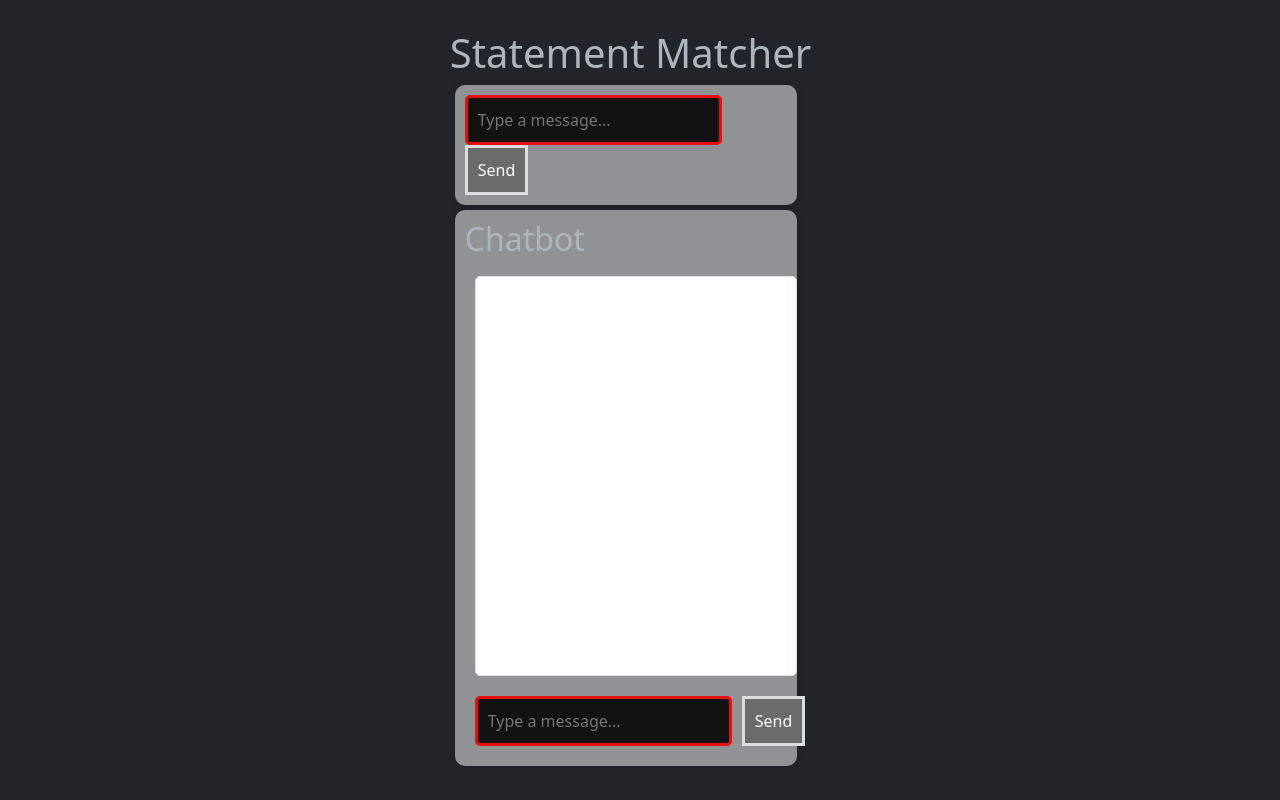
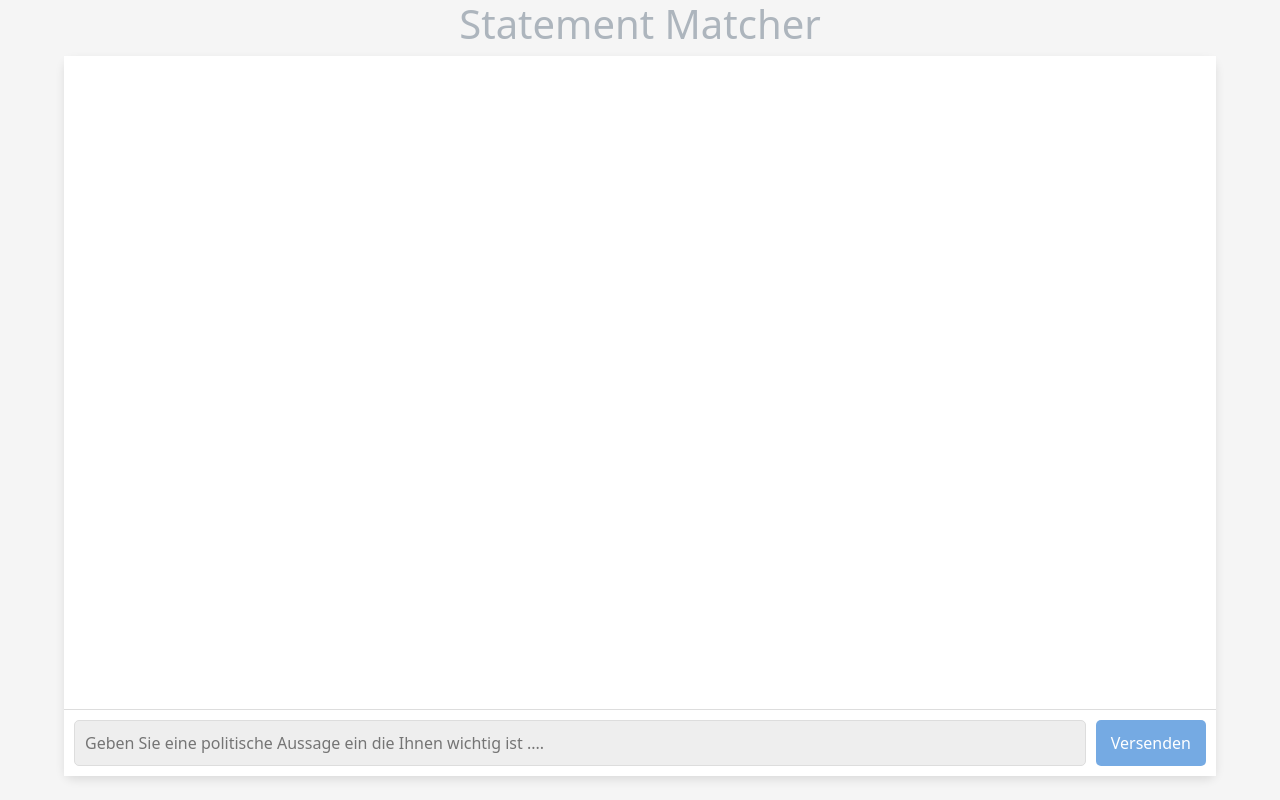
Before and after one commit to mrclklgnst/theadvisory, a Django app: page /PoliticalAdvisor/statementmatcher/ in a window 1280 px wide. Run offline with Django 5.2, Linux system fonts and the light colour scheme.

Commit message:
beautiful box with no function

```diff
--- a/PoliticalAdvisor/static/PoliticalAdvisor/scripts.js
+++ b/PoliticalAdvisor/static/PoliticalAdvisor/scripts.js
@@ -90,8 +90,8 @@ function createTable(data) {
 
 async function sendUserInput() {
     // Function that sends user input to the server and awaits a response
-    let userInput = document.getElementById('user-input').value.trim(); // Trimmed user input
-    let chatBox = document.getElementById('chat-box'); // Chat box element
+    let userInput = document.getElementById('userInput').value.trim(); // Trimmed user input
+    let chatBox = document.getElementById('messageWindow'); // Chat box element
 
     if (!userInput) {
         alert("Please enter a message!");
--- a/PoliticalAdvisor/static/PoliticalAdvisor/style.css
+++ b/PoliticalAdvisor/static/PoliticalAdvisor/style.css
@@ -1,68 +1,83 @@
-body, html {
+main, body, html {
     height: 100%;
     width: 100%;
     margin: 0;
     padding: 0;
     display: flex;
-            justify-content: center;
+    flex-direction: column;
     align-items: center;
     background-color: #f5f5f5;
 }
 
+/* 🟢 Main chat container */
 .chat-container {
     display: flex;
     flex-direction: column;
-    justify-content: center;
-    align-content: center;
+    justify-content: space-between;
     width: 90%;
-            background: rgba(255, 255, 255, 0.5);
-            margin: 5px;
+    height: 90vh;  /* Takes up 90% of the screen */
+    background: white;
+    border-radius: 10px;
+    box-shadow: 0 4px 10px rgba(0, 0, 0, 0.1);
+}
+
+/* 🟢 Message window (takes up most of the space) */
+.message-window {
+    flex-grow: 1;
+    padding: 15px;
+    overflow-y: auto;
+    display: flex;
+    flex-direction: column;
+    background: #ffffff;
+}
+
+/* 🟢 User & Bot messages */
+.message {
     padding: 10px;
-            box-shadow: 0px 0px 10px rgba(0,0,0,0.1);
-            border-radius: 10px;
+    margin-bottom: 10px;
+    border-radius: 8px;
+    max-width: 75%;
 }
-.chat-box {
-    height: 400px;
-    width: 100%;
-    margin: 10px;
-    overflow-y: auto;
-    border: 1px solid #ddd;
+
+.user-message {
+    align-self: flex-end;
+    background: #83af7d;
+    color: #fff;
+}
+
+.bot-message {
+    align-self: flex-start;
+    background: #ddd;
+    color: #000;
+}
+
+/* 🟢 Fixed chat input section */
+.chat-window {
+    display: flex;
     padding: 10px;
     background: #fff;
+    border-top: 1px solid #ddd;
+}
+
+input {
+    flex: 1;
+    padding: 10px;
+    border: 1px solid #ddd;
+    background-color: #eeeeee;
     border-radius: 5px;
-}
-.message {
-    margin: 10px 0;
-    padding: 8px;
-    border-radius: 5px;
-}
-.user-message {
-    background: #83af7d;
-    color: #000000;
-    text-align: right;
-}
-.bot-message {
-    background: #ddd;
-    text-align: left;
-}
-.input-box {
-    margin: 10px;
-    width: 100%;
-    display: flex;
-    gap: 10px;
-
-}
-input {
-    flex: 1;  /* Allows the input to expand */
-    padding: 10px;
-    border: 3px solid #ea0e0e;
-    border-radius: 5px;
+    outline: none;
 }
 
 button {
-    flex-shrink: 0;
-    width: auto;
-    padding: 10px;
-    border: 3px solid #ddd;
+    margin-left: 10px;
+    padding: 10px 15px;
+    border: none;
+    background: #75aae3;
+    color: white;
     border-radius: 5px;
+    cursor: pointer;
 }
+
+button:hover {
+    background: #2883e6;
+}
--- a/PoliticalAdvisor/templates/PoliticalAdvisor/base.html
+++ b/PoliticalAdvisor/templates/PoliticalAdvisor/base.html
@@ -8,14 +8,15 @@
     <title>Political Stance Analyzer</title>
 
     {% load static %}
+
+    <link href="https://cdn.jsdelivr.net/npm/bootstrap@5.3.0/dist/css/bootstrap.min.css" rel="stylesheet">
     <link rel="stylesheet" href="{% static 'PoliticalAdvisor/style.css' %}">
-    <link href="https://cdn.jsdelivr.net/npm/bootstrap@5.3.0/dist/css/bootstrap.min.css" rel="stylesheet">
 </head>
 
 <body>
 
 
-    <main class="main-container">
+    <main>
         {% block content %}{% endblock %}
     </main>
 
--- a/PoliticalAdvisor/templates/PoliticalAdvisor/statementmatcher.html
+++ b/PoliticalAdvisor/templates/PoliticalAdvisor/statementmatcher.html
@@ -17,20 +17,20 @@
 
         <!-- Chat Input Box -->
         <div class="chat-window">
-            <input type="text" id="userInput" placeholder="Type a message...">
-            <button onclick="sendMessage()">Send</button>
+            <input type="text" id="userInput" placeholder="Geben Sie eine politische Aussage ein die Ihnen wichtig ist ....">
+            <button onclick="sendUserInput()">Versenden</button>
         </div>
     </div>
 
-    <!-- Create a container with headline, input field and button -->
-    <div class="chat-container">
-        <h2>Chatbot</h2>
-        <div class="chat-box" id="chat-box"></div>
-        <div class="input-box">
-            <input type="text" id="user-input" placeholder="Type a message...">
-            <button onclick="sendUserInput()">Send</button>
-        </div>
-    </div>
+{#    <!-- Create a container with headline, input field and button -->#}
+{#    <div class="chat-container">#}
+{#        <h2>Chatbot</h2>#}
+{#        <div class="chat-box" id="chatBox"></div>#}
+{#        <div class="input-box">#}
+{#            <input type="text" id="user-input" placeholder="Type a message...">#}
+{#            <button onclick="sendUserInput()">Send</button>#}
+{#        </div>#}
+{#    </div>#}
 
 {% endblock %}
 
```
Also changed, not shown: PoliticalAdvisor/templates/PoliticalAdvisor/centering.html (+16 -2 lines). Lines whose indentation alone changed are shown as unchanged.
